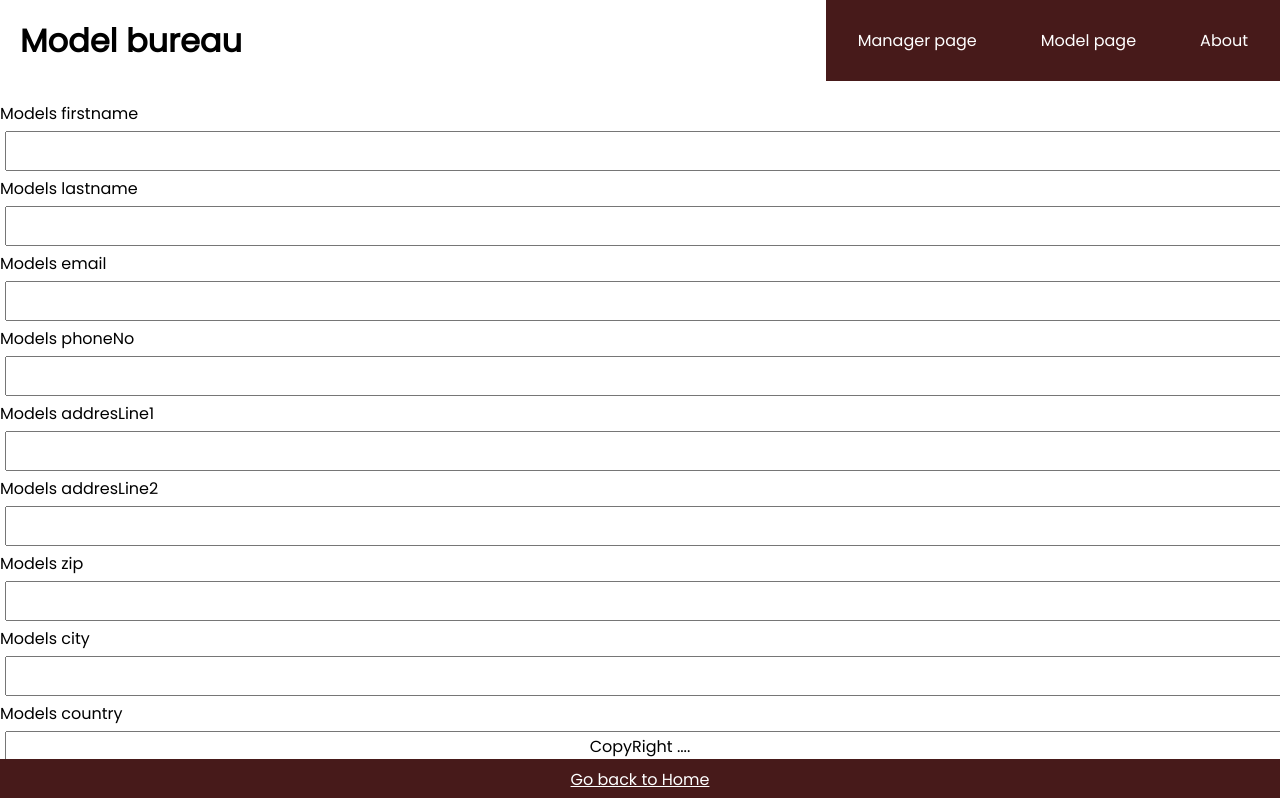
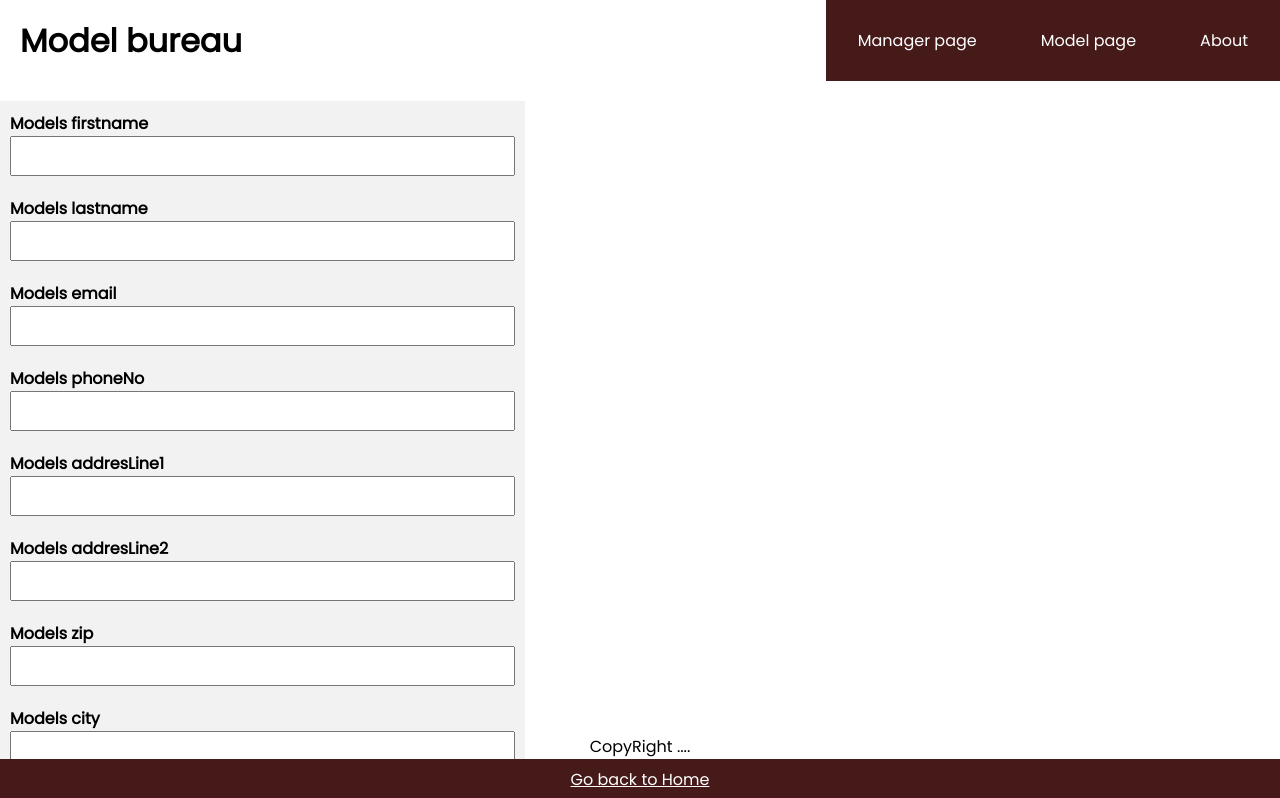
Before and after one commit to Eva-Vib-And/Gui_Assignment_3, a Vue app: page /createmodel in a window 1280 px wide. Shown: the top 798 px of the page. Built offline with nearby package versions, Linux system fonts and the light colour scheme.

Commit message:
AddModel og SeeModel css

```diff
--- a/src/components/AddModel.vue
+++ b/src/components/AddModel.vue
@@ -167,17 +167,24 @@ export default {
 <style scoped>
 .add-form {
   margin-bottom: 40px;
+  margin-right: 10px;
 }
 .form-control {
   margin: 0px 0;
 }
 .form-control label {
   display: block;
+  font-weight: bold;
+}
+div {
+  background-color: #f2f2f2;
+  width: 525px;
+  padding: 10px;
 }
 .form-control input {
   width: 100%;
   height: 40px;
-  margin: 5px;
+  margin: 0px;
   padding: 3px 7px;
   font-size: 17px;
 }
--- a/src/views/SeeModels.vue
+++ b/src/views/SeeModels.vue
@@ -1,5 +1,13 @@
 <template>
+
+        <h1>List of Models</h1>
     <table>
+        <tr>
+            <th>FirstName</th>
+            <th>LastName</th>
+            <th>PhoneNo</th>
+            <th>Email</th>
+        </tr>
         <tr v-for="model in models" :key="model.efModelId">
             <td >{{model.firstName}}</td>
             <td>{{model.lastName}}</td>
@@ -45,3 +53,21 @@ export default {
   }
 }
 </script>
+
+<style scoped>
+h1{
+    color: black;
+    text-align: center;
+    margin-right: 100px;
+}
+table, td, th {
+  border: 1px solid black;
+  margin: 10px;
+  text-align: center;
+}
+table {
+  width: 80%;
+  margin-left: 10%;
+  border-collapse: collapse;
+}
+</style>
```
